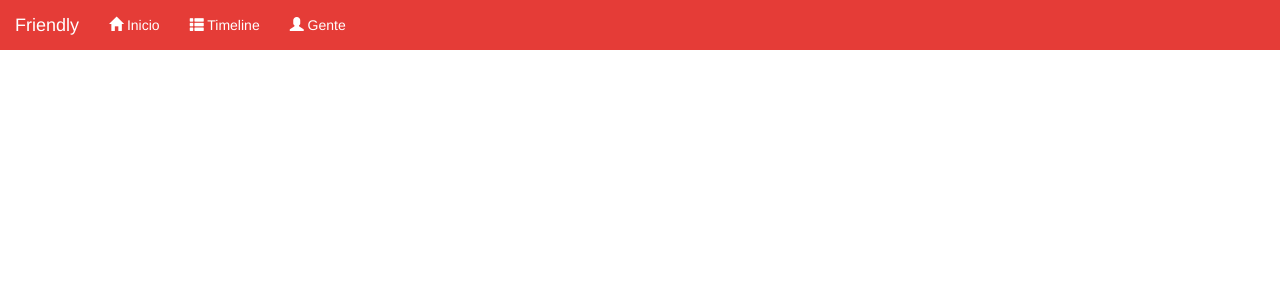
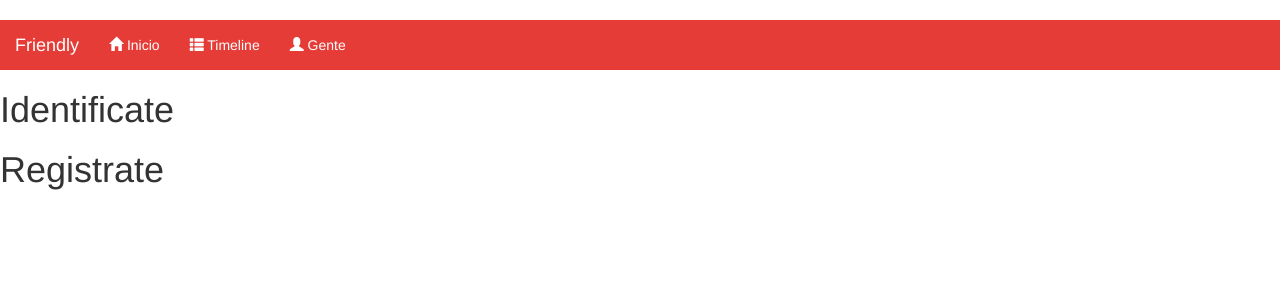
Before and after one commit to fernando-pr/Angular-node-mean-red-social, an Angular app in the folder client/: page / in a window 1280 px wide. Shown: the top 300 px of the page. Built offline with nearby package versions, Linux system fonts and the light colour scheme.

Commit message:
Componentes de registro y login

```diff
--- a/client/src/app/app.component.html
+++ b/client/src/app/app.component.html
@@ -40,3 +40,6 @@
     </div>
   </nav>
 </div>
+
+<login></login>
+<register></register>
--- a/client/src/app/app.component.ts
+++ b/client/src/app/app.component.ts
@@ -1,12 +1,11 @@
 import { Component } from '@angular/core';
-
-//declare var $: any;
 
 @Component({
   selector: 'app-root',
   templateUrl: './app.component.html',
   styleUrls: ['./app.component.css']
 })
+
 export class AppComponent {
   title = 'Friendly';
 
--- /dev/null
+++ b/client/src/app/components/login/login.component.html
@@ -0,0 +1 @@
+<h1>{{title}}</h1>
--- /dev/null
+++ b/client/src/app/components/login/login.component.ts
@@ -0,0 +1,18 @@
+import { Component, OnInit} from '@angular/core';
+
+@Component({
+  selector: 'login',
+  templateUrl: './login.component.html'
+})
+
+export class LoginComponent  implements OnInit{
+    public title:string;
+
+    constructor() {
+        this.title = 'Identificate';
+    }
+
+    ngOnInit(){
+        console.log("Componente de login cargado....")
+    }
+}
--- /dev/null
+++ b/client/src/app/components/register/register.component.html
@@ -0,0 +1 @@
+<h1>{{title}}</h1>
--- /dev/null
+++ b/client/src/app/components/register/register.component.ts
@@ -0,0 +1,18 @@
+import { Component, OnInit} from '@angular/core';
+
+@Component({
+  selector: 'register',
+  templateUrl: './register.component.html'
+})
+
+export class RegisterComponent  implements OnInit{
+    public title:string;
+
+    constructor() {
+        this.title = 'Registrate';
+    }
+
+    ngOnInit(){
+        console.log("Componente de register cargado....")
+    }
+}
```
Also changed, not shown: client/src/app/app.module.ts (+7 -1 lines).
